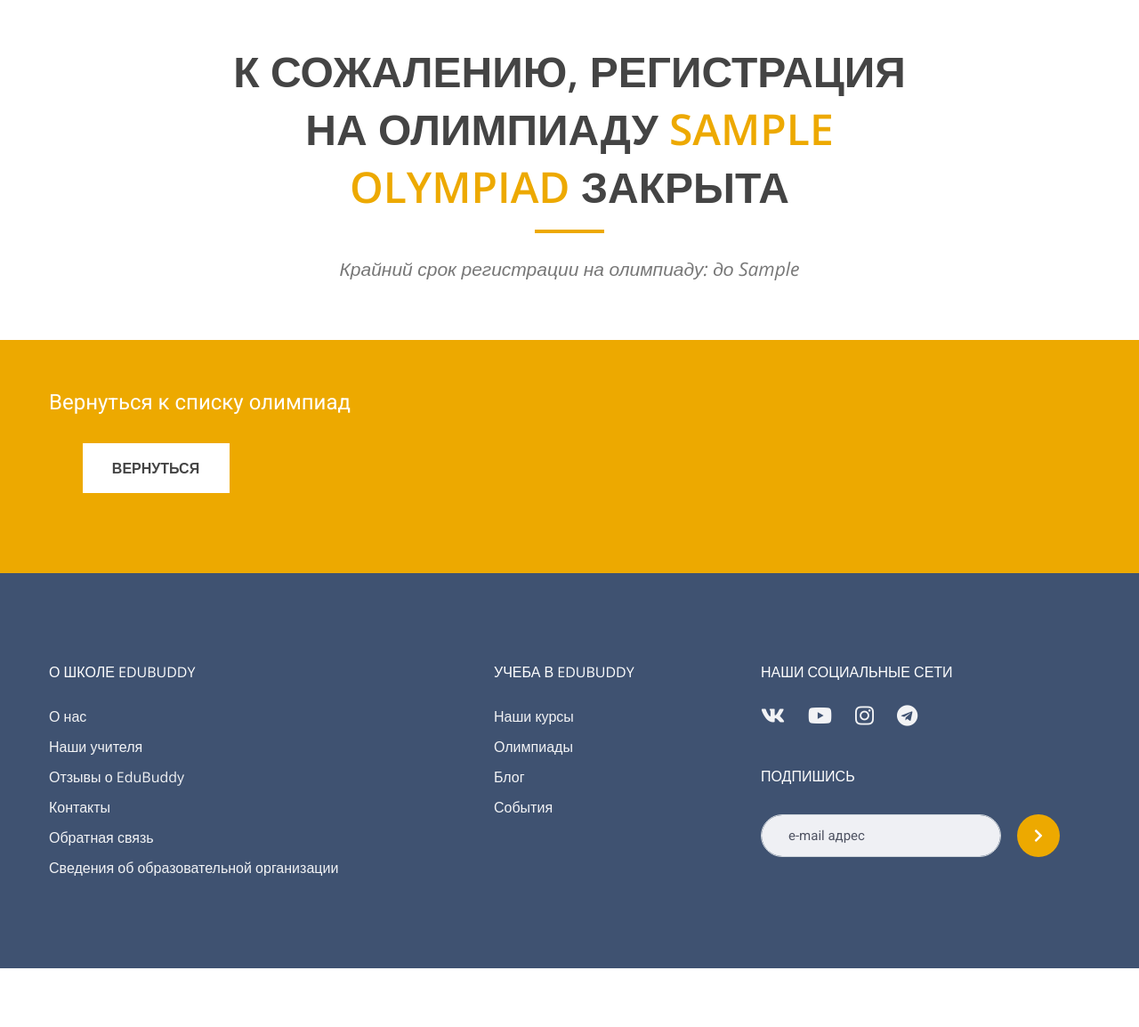
After one commit to KseniiaKornilova/olympiad_platform, a Django app: template olympiad_platform/templates/olympiads/olympiad_main_page.html in a window 1280 px wide. The commit adds this page. Shown: the part 1249-2403 px from the top of the page at 89% size. Run offline with Django 3.2, Linux system fonts and the light colour scheme; the template is opened without the code that fills it: most values are stand-ins (such as "Sample title", 1, 10 or a date in 2020); some libraries are stand-ins or nearby versions.

Commit message:
feat: add olympiad registration

```diff
--- a/olympiad_platform/apps/olympiads/urls.py
+++ b/olympiad_platform/apps/olympiads/urls.py
@@ -9,4 +9,6 @@ urlpatterns = [
     path('olympiads/list/', views.UserOlympiadList.as_view(), name='olympiads_list'),
     path('olympiads/list/previous', views.UserPreviousOlympiadList.as_view(), name='previous_list'),
     path('olympiads/list/coming', views.UserComingOlympiadList.as_view(), name='coming_list'),
+    path('olympiads/<int:olympiad_id>/<int:user_id>/', views.olympiad_page, name='olympiad_page'),
+    path('olympiads/registration/<int:olympiad_id>/', views.olympiad_registration, name='olympiad_registration'),
 ]
--- a/olympiad_platform/static/assets/css/theme-styles.css
+++ b/olympiad_platform/static/assets/css/theme-styles.css
@@ -156,6 +156,7 @@ a {
 	color:#1c345a;
 	font-size:.9375rem;
 	transition: all 400ms ease;
+
 }
 a:hover {
 	color:#eda900;
--- a/olympiad_platform/templates/olympiads/all_olympiads.html
+++ b/olympiad_platform/templates/olympiads/all_olympiads.html
@@ -48,7 +48,7 @@
                                 <li><i class="fas fa-check"></i> Этап: {{ olympiad.stage }}</li><br>
                                 <li><i class="fas fa-check"></i> Продолжительность олимпиады: {{ olympiad.olympiad_duration }}</li><br>
                             </ul>
-                            <a href="#" class="btn btn-light btn-dark-animated">Зарегистрироваться</a>
+                            <a href="{% url 'olympiads:olympiad_registration' olympiad.id %}" class="btn btn-light btn-dark-animated">Зарегистрироваться</a>
                         </div>
                     </div><!-- Courses warp /-->
                 </div><!-- columns /-->
--- /dev/null
+++ b/olympiad_platform/templates/olympiads/olympiad_main_page.html
@@ -0,0 +1,72 @@
+{% extends 'basic.html' %}
+{% load static %}
+{% load bootstrap4 %}
+
+{% block title %} EduBuddy school - {{ olympiad.title }} {% endblock %}
+
+{% block content %}
+<div class="title-section dark-bg grey-bg">
+    <div class="container">
+        <div class="row">
+
+            <div class="col-sm-12 col-padding-y">
+                <div class="title-section-text">
+
+                    <h1>{{ olympiad.title }}</h1>
+                </div>
+            </div><!-- Top Columns /-->
+
+        </div>
+    </div><!-- Grid Container /-->
+</div>
+
+{% if result %}
+    <div class="section-title mt-5">
+        <h2>Регистрация на олимпиаду <span>{{ olympiad.title }}</span> успешно завершена</h2>
+        <p>Начало олимпиады: {{ olympiad.date_of_start }}</p>
+    </div>
+
+<div class="request-appointment">
+    <div class="container">
+        <div class="row">
+
+            <div class="col-sm-12 col-md-8 col-lg-9 col-padding-y">
+                <div class="appointment-text">
+                    <p>Вы можете приступить к выполнению олимпиады сейчас или позже через личный кабинет</p>
+                    <div class="col-sm-12 col-md-4 col-lg-3 col-padding-y">
+                        <div class="appointment-btn">
+                            <a href="#" class="btn btn-secondary btn-padding btn-dark-animated">Приступить к выполнению</a>
+                        </div>
+                    </div>
+                </div>
+            </div>
+
+        </div>
+    </div>
+</div>
+{% endif %}
+
+{% if not result %}
+<div class="section-title mt-5">
+    <h2>К сожалению, регистрация на олимпиаду <span>{{ olympiad.title }}</span> закрыта</h2>
+    <p>Крайний срок регистрации на олимпиаду:  до {{ olympiad.registration_dedline }}</p>
+</div>
+
+<div class="request-appointment">
+    <div class="container">
+        <div class="row">
+            <div class="col-sm-12 col-md-8 col-lg-9 col-padding-y">
+                <div class="appointment-text">
+                    <p>Вернуться к списку олимпиад</p>
+                    <div class="col-sm-12 col-md-4 col-lg-3 col-padding-y">
+                        <div class="appointment-btn">
+                            <a href="{% url 'olympiads:olympiads' %}" class="btn btn-secondary btn-padding btn-dark-animated">Вернуться</a>
+                        </div>
+                    </div>
+                </div>
+            </div>
+        </div>
+    </div>
+</div>
+{% endif %}
+{% endblock %}
```
Also changed, not shown: olympiad_platform/apps/olympiads/admin.py (+8 -0 lines), olympiad_platform/apps/olympiads/models.py (+13 -0 lines), olympiad_platform/apps/olympiads/views.py (+29 -2 lines), olympiad_platform/apps/olympiads/migrations/0010_remove_useranswer_question_remove_useranswer_user_and_more.py (added), olympiad_platform/apps/olympiads/migrations/0011_question_questionsection_alter_olympiaduser_options_and_more.py (added).
